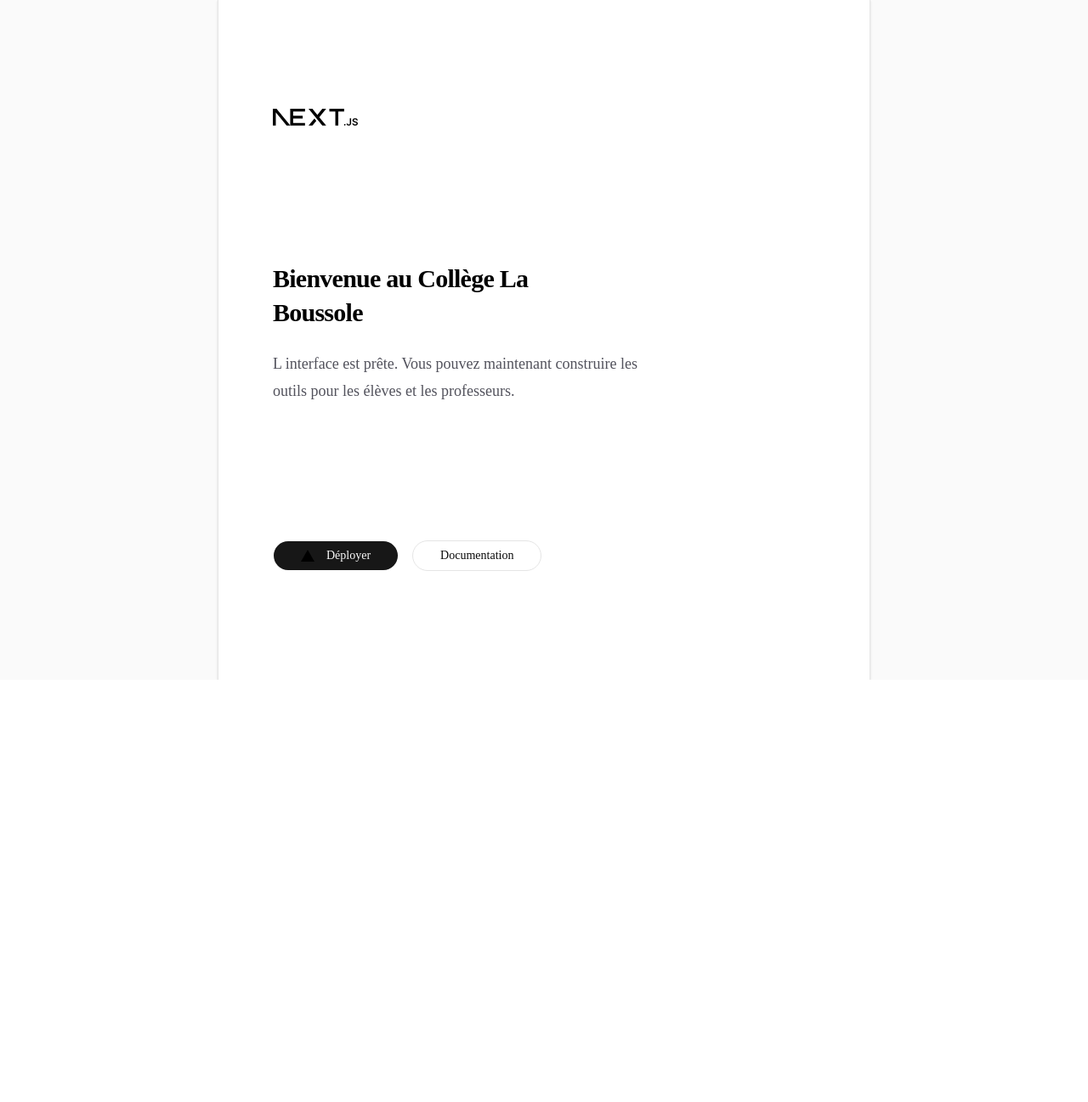
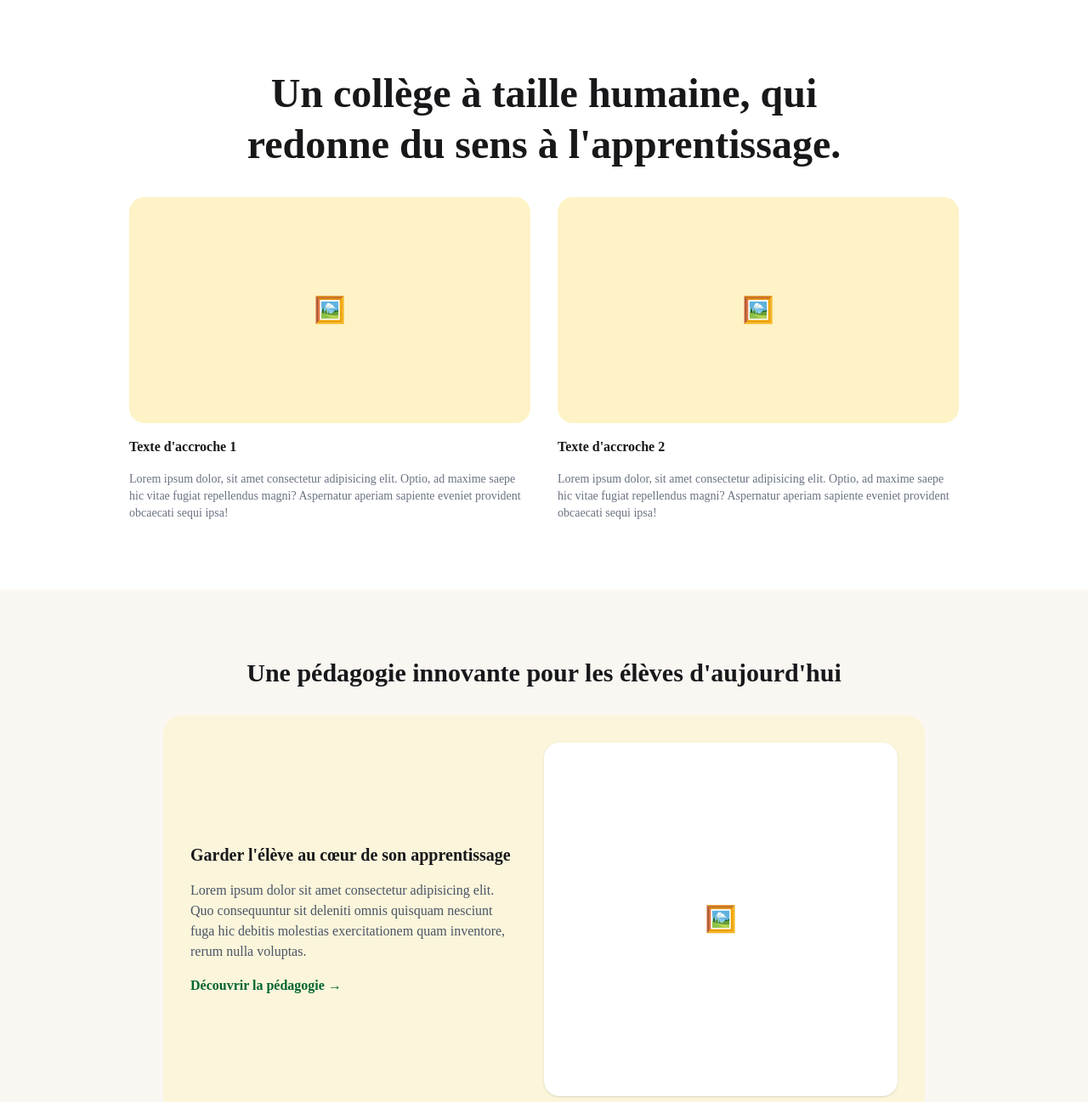
Before and after one commit to RustyRory/CollegeLaBoussole, a Next.js app in the folder collegeLaBoussoleApp/frontend/: page / in a window 1280 px wide. Shown: the top 1297 px of the page at 85% size. Before the commit the page ends 800 px from the top, so only its background shows below. Built offline with nearby package versions, Linux system fonts and the light colour scheme.

Commit message:
feat(accueil): fixes #51 - page accueil

```diff
--- a/collegeLaBoussoleApp/frontend/src/app/page.tsx
+++ b/collegeLaBoussoleApp/frontend/src/app/page.tsx
@@ -1,52 +1,7 @@
-import Image from "next/image";
-import { Button } from "@/components/ui/button";
+import Home from "@/components/accueil/page";
 
-export default function Home() {
+export default function Accueil() {
   return (
-    <div className="flex min-h-screen items-center justify-center bg-zinc-50 font-sans dark:bg-zinc-950">
-      <main className="flex min-h-screen w-full max-w-3xl flex-col items-center justify-between py-32 px-16 bg-white dark:bg-black sm:items-start shadow-sm border-x">
-
-        <Image
-          className="dark:invert"
-          src="/next.svg"
-          alt="Next.js logo"
-          width={100}
-          height={20}
-          priority
-        />
-
-        <div className="flex flex-col items-center gap-6 text-center sm:items-start sm:text-left">
-          <h1 className="max-w-xs text-3xl font-semibold leading-10 tracking-tight text-black dark:text-zinc-50">
-            Bienvenue au Collège La Boussole
-          </h1>
-          <p className="max-w-md text-lg leading-8 text-zinc-600 dark:text-zinc-400">
-            L interface est prête. Vous pouvez maintenant construire les outils pour les élèves et les professeurs.
-          </p>
-        </div>
-
-        <div className="flex flex-col gap-4 text-base font-medium sm:flex-row">
-
-          <Button asChild size="lg" className="rounded-full px-8">
-            <a href="https://vercel.com/new" target="_blank" rel="noopener noreferrer">
-               <Image
-                className="mr-2 invert dark:invert-0"
-                src="/vercel.svg"
-                alt="Vercel logo"
-                width={16}
-                height={16}
-              />
-              Déployer
-            </a>
-          </Button>
-
-          <Button asChild variant="outline" size="lg" className="rounded-full px-8">
-            <a href="https://nextjs.org/docs" target="_blank" rel="noopener noreferrer">
-              Documentation
-            </a>
-          </Button>
-
-        </div>
-      </main>
-    </div>
+    <Home />
   );
 }
--- /dev/null
+++ b/collegeLaBoussoleApp/frontend/src/components/accueil/page.tsx
@@ -0,0 +1,109 @@
+import {Button} from "@/components/ui/button";
+import StatCard from "@/components/ui/StatCard";
+import FaqItem from "@/components/ui/FaqItem";
+
+export default function Home() {
+  return (
+    <div className="flex flex-col min-h-screen bg-white text-zinc-900 font-sans">
+
+      {/* 1. HERO SECTION */}
+      <section className="px-6 py-20 flex flex-col items-center text-center max-w-5xl mx-auto">
+        <h1 className="text-4xl md:text-5xl font-bold leading-tight mb-8 max-w-3xl">
+          Un collège à taille humaine, qui redonne du sens à l'apprentissage.
+        </h1>
+        <Button asChild className="mb-16">Découvrir le projet</Button>
+
+        {/* Les 2 grandes images du haut */}
+        <div className="grid grid-cols-1 md:grid-cols-2 gap-8 w-full">
+          <div className="flex flex-col gap-4">
+            <div className="aspect-video bg-amber-100 rounded-2xl flex items-center justify-center">
+              <span className="text-amber-600 text-3xl">🖼️</span>
+            </div>
+            <h3 className="font-semibold text-left">Texte d'accroche 1</h3>
+            <p className="text-sm text-gray-500 text-left">Lorem ipsum dolor, sit amet consectetur adipisicing elit. Optio, ad maxime saepe hic vitae fugiat repellendus magni? Aspernatur aperiam sapiente eveniet provident obcaecati sequi ipsa!</p>
+          </div>
+          <div className="flex flex-col gap-4">
+            <div className="aspect-video bg-amber-100 rounded-2xl flex items-center justify-center">
+              <span className="text-amber-600 text-3xl">🖼️</span>
+            </div>
+            <h3 className="font-semibold text-left">Texte d'accroche 2</h3>
+            <p className="text-sm text-gray-500 text-left">Lorem ipsum dolor, sit amet consectetur adipisicing elit. Optio, ad maxime saepe hic vitae fugiat repellendus magni? Aspernatur aperiam sapiente eveniet provident obcaecati sequi ipsa!</p>
+          </div>
+        </div>
+      </section>
+
+      {/* 2. PÉDAGOGIE SECTION */}
+      <section className="bg-[#FAF7F2] py-20 px-6">
+        <div className="max-w-4xl mx-auto text-center flex flex-col items-center">
+          <h2 className="text-3xl font-bold mb-8">Une pédagogie innovante pour les élèves d'aujourd'hui</h2>
+
+          <div className="bg-amber-100/50 p-8 rounded-3xl w-full flex flex-col md:flex-row items-center gap-8 text-left mb-8">
+            <div className="flex-1">
+              <h3 className="text-xl font-semibold mb-4">Garder l'élève au cœur de son apprentissage</h3>
+              <p className="text-gray-600 mb-4">Lorem ipsum dolor sit amet consectetur adipisicing elit. Quo consequuntur sit deleniti omnis quisquam nesciunt fuga hic debitis molestias exercitationem quam inventore, rerum nulla voluptas.</p>
+              <a href="#" className="text-green-800 font-semibold hover:underline">Découvrir la pédagogie →</a>
+            </div>
+            <div className="w-full md:w-1/2 aspect-square bg-white rounded-2xl flex items-center justify-center shadow-sm">
+               <span className="text-gray-400 text-3xl">🖼️</span>
+            </div>
+          </div>
+        </div>
+      </section>
+
+      {/* 3. STATISTIQUES SECTION */}
+      <section className="py-20 px-6 max-w-5xl mx-auto text-center">
+        <h2 className="text-3xl font-bold mb-4">Des résultats probants qui parlent de nous-mêmes</h2>
+        <p className="text-gray-500 mb-12">Découvrez en chiffres l'impact de notre accompagnement.</p>
+
+        <div className="grid grid-cols-1 sm:grid-cols-2 md:grid-cols-4 gap-6">
+          <StatCard number="99%" label="Taux de réussite" description="" />
+          <StatCard number="25M+" label="Heures de cours" description="Dispensées par nos professeurs." />
+          <StatCard number="180+" label="Élèves accompagnés" description="Depuis la création de l'établissement." />
+          <StatCard number="75%" label="Mention Bien ou +" description="Obtenues par nos élèves au brevet." />
+        </div>
+      </section>
+
+      {/* 4. ENCADREMENT SECTION */}
+      <section className="py-20 px-6 max-w-5xl mx-auto flex flex-col items-center">
+        <h2 className="text-3xl font-bold mb-12 text-center">Un encadrement de choix pour votre apprentissage</h2>
+        <div className="w-full aspect-[21/9] bg-amber-100 rounded-3xl flex items-center justify-center mb-12">
+           <span className="text-amber-600 text-5xl">🖼️</span>
+        </div>
+      </section>
+
+      {/* 5. PARTENAIRES SECTION */}
+      <section className="py-12 px-6 bg-gray-50 border-y border-gray-100 text-center">
+        <h3 className="text-lg font-semibold mb-8">Nos partenaires de confiance</h3>
+        <div className="flex flex-wrap justify-center gap-6 max-w-4xl mx-auto">
+          {[1, 2, 3, 4, 5].map((item) => (
+            <div key={item} className="w-24 h-24 bg-white border border-gray-200 rounded-xl flex items-center justify-center shadow-sm">
+              <span className="text-gray-400">🖼️</span>
+            </div>
+          ))}
+        </div>
+      </section>
+
+      {/* 6. FAQ SECTION */}
+      <section className="py-20 px-6 max-w-3xl mx-auto">
+        <h2 className="text-3xl font-bold mb-2 text-center">Vous avez des questions ?</h2>
+        <p className="text-gray-500 mb-12 text-center">Nous vous répondons.</p>
+
+        <div className="flex flex-col gap-2">
+          <FaqItem question="Comment inscrire mon enfant ?" />
+          <FaqItem question="Quels sont les tarifs de scolarité ?" />
+          <FaqItem question="Proposez-vous une cantine scolaire ?" />
+          <FaqItem question="Quelles sont les options disponibles (langues, sport) ?" />
+        </div>
+      </section>
+
+      {/* 7. BOTTOM CTA SECTION */}
+      <section className="py-20 px-6 text-center">
+        <div className="max-w-2xl mx-auto bg-green-50 rounded-3xl p-12">
+          <h2 className="text-2xl font-bold mb-6">Maintenant que vous nous connaissez, avançons ensemble.</h2>
+          <Button asChild>S'inscrire</Button>
+        </div>
+      </section>
+
+    </div>
+  );
+}
--- /dev/null
+++ b/collegeLaBoussoleApp/frontend/src/components/ui/FaqItem.tsx
@@ -0,0 +1,8 @@
+export default function FaqItem({ question }: { question: string }) {
+  return (
+    <div className="border-b border-gray-200 py-4 flex justify-between items-center cursor-pointer hover:bg-gray-50 transition-colors px-2">
+      <h4 className="font-medium text-gray-800">{question}</h4>
+      <span className="text-gray-400">›</span>
+    </div>
+  );
+}
--- /dev/null
+++ b/collegeLaBoussoleApp/frontend/src/components/ui/StatCard.tsx
@@ -0,0 +1,15 @@
+interface StatCardProps {
+  number: string;
+  label: string;
+  description: string;
+}
+
+export default function StatCard({ number, label, description }: StatCardProps) {
+  return (
+    <div className="flex flex-col items-center p-6 border border-gray-200 rounded-2xl bg-white shadow-sm text-center">
+      <span className="text-4xl font-bold text-orange-600 mb-2">{number}</span>
+      <h3 className="font-semibold text-gray-900 mb-1">{label}</h3>
+      <p className="text-sm text-gray-500">{description}</p>
+    </div>
+  );
+}
```
